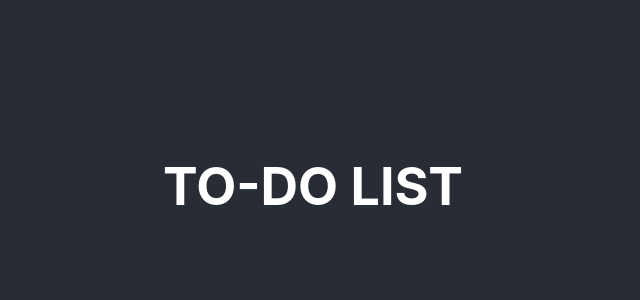
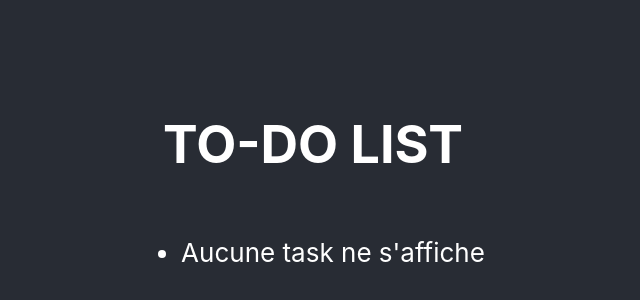
Before and after one commit to Guillaume811/mon-site, a React (Create React App) app: page / in a window 1280 px wide. Shown: the part 214-514 px from the top of the page, without its empty margins (327-967 px from the left). Built offline with nearby package versions, Linux system fonts and the light colour scheme.

Commit message:
Ajout du component todo

```diff
--- a/src/App.tsx
+++ b/src/App.tsx
@@ -1,6 +1,7 @@
 import React from 'react';
 import './App.css';
 import Title from './components/Title/Title';
+import Todolist from './components/Todolist/Todolist';
 
 
 function App() {
@@ -8,6 +9,7 @@ function App() {
     <div className="App">
       <header className="App-header">
         <Title title='TO-DO LIST' />
+        <Todolist />
       </header>
 
     </div>
--- /dev/null
+++ b/src/components/Todolist/Todolist.tsx
@@ -0,0 +1,28 @@
+import React, { useState } from "react";
+
+type Todo = {
+    id: number;
+    task: string;
+};
+
+const Todolist: React.FC = () => {
+
+    const [todos, setTodos] = useState<Todo[]>([
+        //{id: 1, task: 'Faire afficher la TO DO'},
+        //{id: 2, task: 'Faire afficher la ligne 2 de la TO DO'},
+    ]);
+
+    return (
+        <ul>
+            {todos.length > 0 ? (
+                todos.map((todo) => (
+                    <li key={todo.id}>{todo.task}</li>
+                ))
+            ) : (
+                <li>Aucune task ne s'affiche</li>
+            )}
+        </ul>
+    );
+};
+
+export default Todolist;
```
